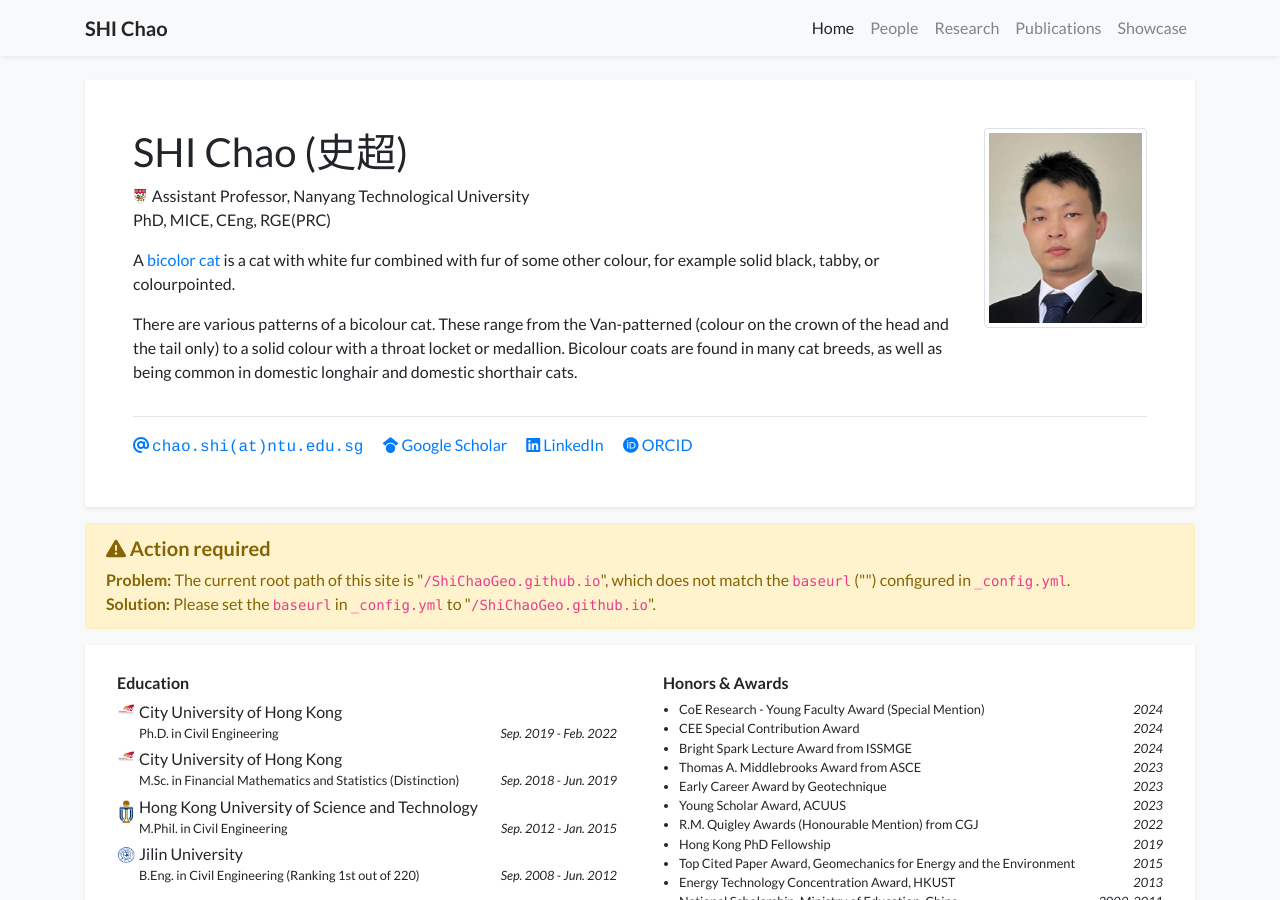
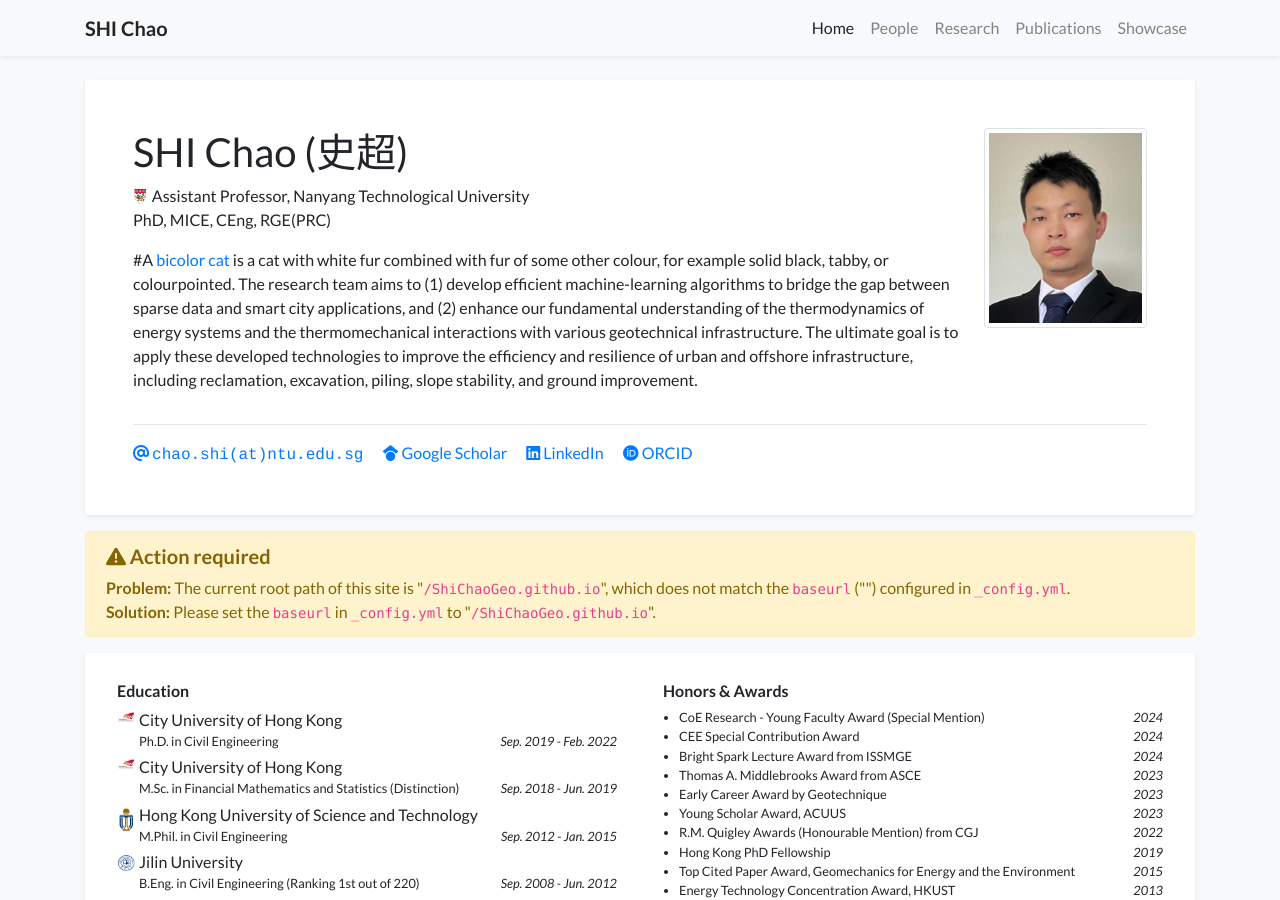
Before and after one commit to ShiChaoGeo/ShiChaoGeo.github.io, a Jekyll site: the page built from index.html, in a window 1280 px wide and 900 px high. Built offline with Jekyll 4.4.1, drawn with Linux system fonts in a browser that asks for light colours; nearby versions of some CDN libraries; a style sheet for code colours, icons or effects is not loaded.

Commit message:
Update profile.yml

```diff
--- a/_data/profile.yml
+++ b/_data/profile.yml
@@ -22,13 +22,12 @@ orcid: 0000-0001-5051-4710
 short_bio_text_justify: false
 short_bio: >-
   <p>
-    A <a href="https://en.wikipedia.org/wiki/Bicolor_cat" target="_blank">bicolor cat</a> is a cat with white fur combined with fur of some other colour, for example solid black, tabby, or colourpointed.
+    #A <a href="https://en.wikipedia.org/wiki/Bicolor_cat" target="_blank">bicolor cat</a> is a cat with white fur combined with fur of some other colour, for example solid black, tabby, or colourpointed.
+    The research team aims to (1) develop efficient machine-learning algorithms to bridge the gap between sparse data and smart city applications, and (2) enhance our fundamental understanding of the thermodynamics of energy systems and the thermomechanical
+    interactions with various geotechnical infrastructure. The ultimate goal is to apply these developed technologies to improve the efficiency and resilience of urban and offshore infrastructure, including reclamation, excavation, piling, slope
+    stability, and ground improvement.
   </p>
-  <p>
-    There are various patterns of a bicolour cat. These range from the Van-patterned (colour on the crown of the head
-    and the tail only) to a solid colour with a throat locket or medallion. Bicolour coats are found in many cat breeds,
-    as well as being common in domestic longhair and domestic shorthair cats.
-  </p>
+
 
 portrait_url: /assets/images/photos/cropped.jpg
 #portrait_caption: >-
```
